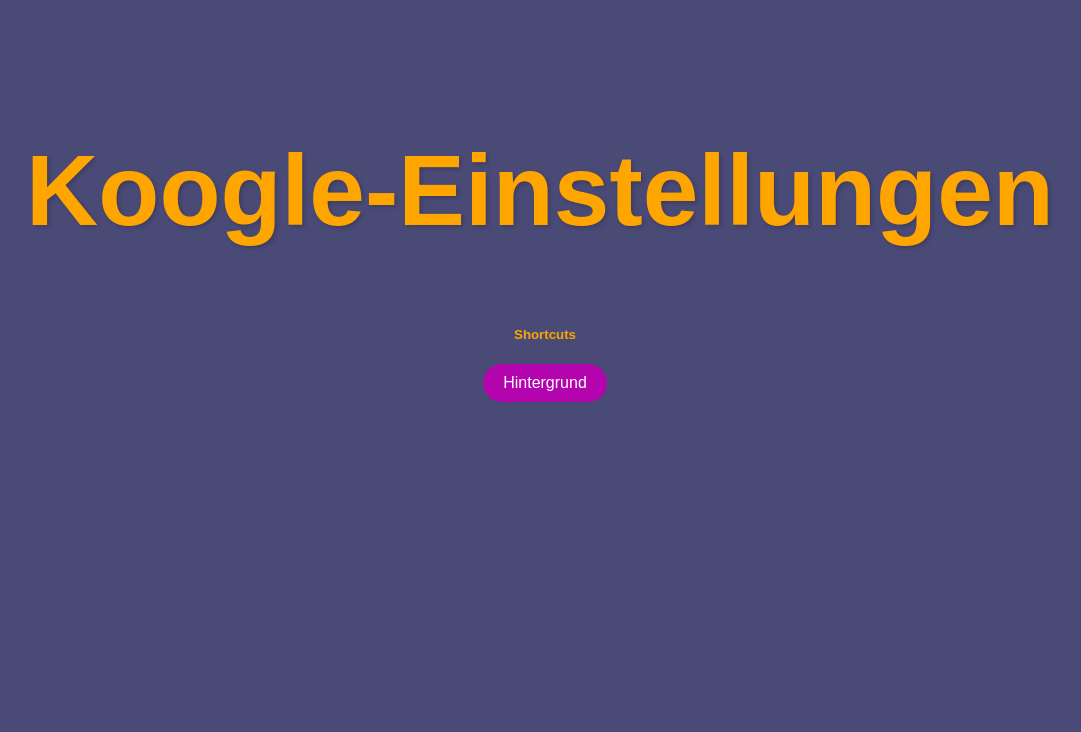
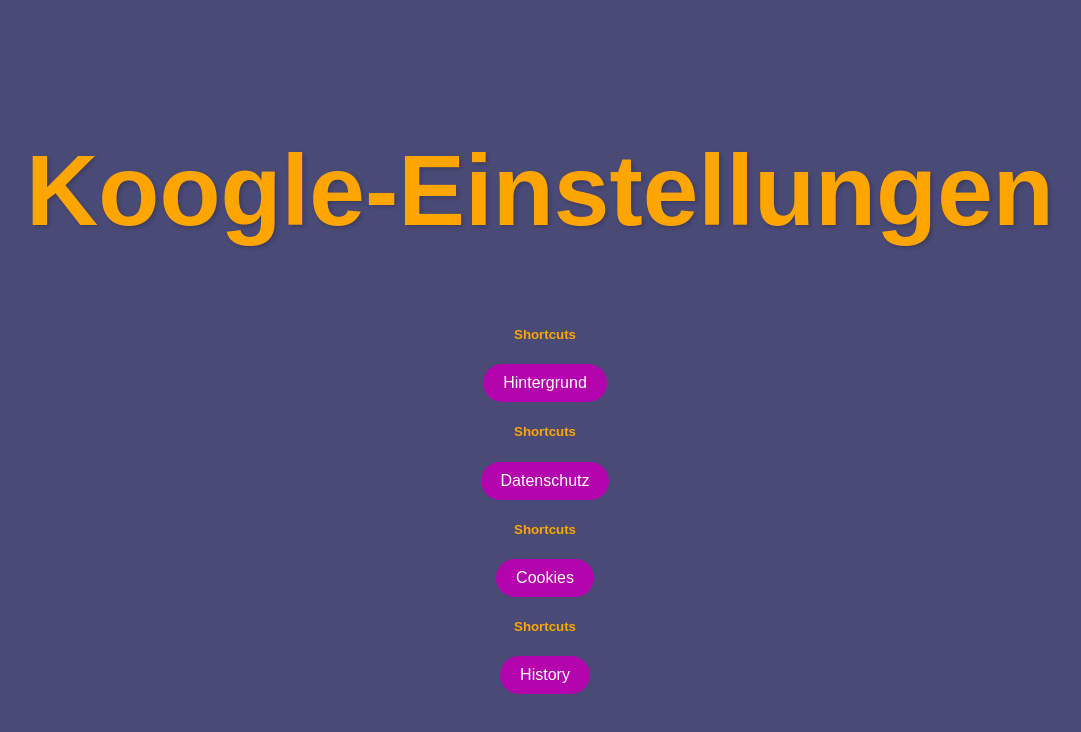
Before and after one commit to DasWeltall/DasWeltall.github.io, a plain HTML site: page einstellungen.html in a window 1280 px wide. Shown: the whole page, without its empty margins (95-1176 px from the left). Drawn offline with Linux system fonts and the light colour scheme.

Commit message:
Update einstellungen.html

```diff
--- a/einstellungen.html
+++ b/einstellungen.html
@@ -67,6 +67,17 @@ button:hover {
 			<form id="searchForm">
 				<button type="submit" id="search-button">Hintergrund</button>
     			</form>
-
+	<h5 style="color: orange;">Shortcuts</h5>
+			<form id="searchForm">
+				<button type="submit" id="search-button">Datenschutz</button>
+    			</form>
+	<h5 style="color: orange;">Shortcuts</h5>
+			<form id="searchForm">
+				<button type="submit" id="search-button">Cookies</button>
+    			</form>
+	<h5 style="color: orange;">Shortcuts</h5>
+			<form id="searchForm">
+				<button type="submit" id="search-button">History</button>
+    			</form>
 </body>
 </html>
```
